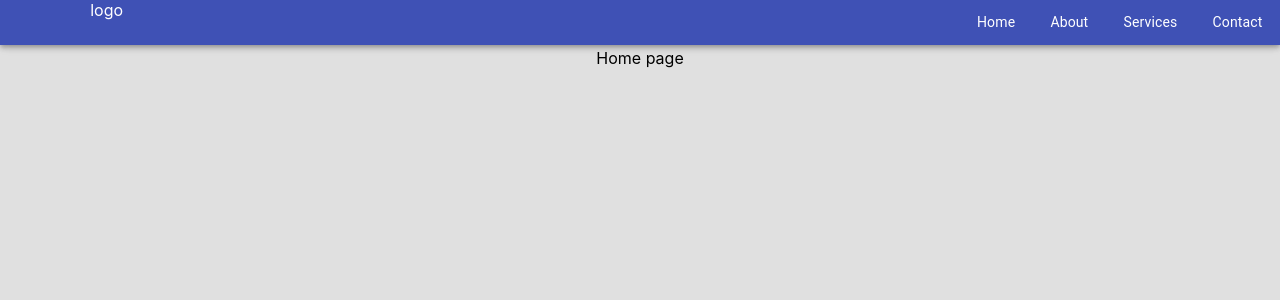
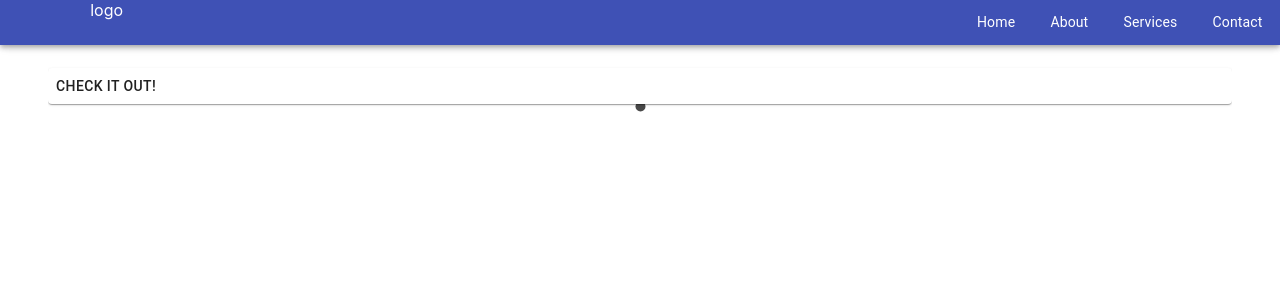
Before and after one commit to ramprasad777/sss, a React (Create React App) app: page / in a window 1280 px wide. Shown: the top 300 px of the page. Built offline with nearby package versions, Linux system fonts and the light colour scheme.

Commit message:
dev-01|carousel banner added

```diff
--- a/package.json
+++ b/package.json
@@ -4,11 +4,13 @@
   "private": true,
   "dependencies": {
     "@material-ui/core": "^4.11.3",
+    "@material-ui/icons": "^4.11.2",
     "@testing-library/jest-dom": "^5.11.9",
     "@testing-library/react": "^11.2.5",
     "@testing-library/user-event": "^12.7.3",
     "react": "^17.0.1",
     "react-dom": "^17.0.1",
+    "react-material-ui-carousel": "^2.2.1",
     "react-router-dom": "^5.2.0",
     "react-scripts": "4.0.3",
     "sass": "^1.32.8",
--- a/src/App.js
+++ b/src/App.js
@@ -11,7 +11,7 @@ const useStyles = makeStyles((theme)=>({
   root:{
       width: "100vw",
       height: "100vh",
-      backgroundColor: theme.palette.grey[300],
+      // backgroundColor: theme.palette.grey[300],
       padding: theme.spacing(6)
   }
 }))
--- a/src/components/Body/Body.js
+++ b/src/components/Body/Body.js
@@ -1,14 +1,21 @@
 import React from 'react';
 import {Route} from 'react-router-dom';
+import {makeStyles} from '@material-ui/core';
 import Home from '../Pages/Home/Home';
 import Services from '../Pages/Services/Services';
 import About from '../Pages/About/About';
 import Contact from '../Pages/Contact/Contact';
 
+const useStyles = makeStyles((theme)=>({
+    bodyPanel:{
+        textAlign:"left"
+    }
+}))
 export default function Body(){
+    const classes = useStyles();
     return(
         <>
-            <div className="bodyPanel">
+            <div className={classes.bodyPanel}>
                 <Route exact path="/" component={Home} />
                 <Route exact path="/home" component={Home} />
                 <Route exact path="/about" component={About} />
--- a/src/components/Pages/Home/Home.js
+++ b/src/components/Pages/Home/Home.js
@@ -1,9 +1,10 @@
 import React from 'react';
+import MainBanner from './MainBanner';
 
 export default function Home(){
     return(
         <div>
-            Home page
+            <MainBanner />
         </div>
     )
 }
--- /dev/null
+++ b/src/components/Pages/Home/MainBanner.js
@@ -0,0 +1,30 @@
+import React from 'react';
+import Carousel from 'react-material-ui-carousel'
+import {Paper, Button} from '@material-ui/core'
+
+import data from '../../../data/Content.json';
+
+const content = data.sssContent;
+
+export default function MainBanner(props){
+    return(
+        <Carousel next={ (next, active) => console.log(`we left ${active}, and are now at ${next}`) } prev={ (prev, active) => console.log(`we left ${active}, and are now at ${prev}`) }>
+            {
+                content.homePageContent.map((item, i)=>
+                    <Item key={i} item={item} />
+                )
+            }
+        </Carousel>
+    )
+}
+function Item(props){
+    return(
+        <Paper>
+            <h2>{props.item.name}</h2>
+            <p>{props.item.description}</p>
+            <Button className="CheckButton">
+                Check it out!
+            </Button>
+        </Paper>
+    )
+}
--- a/src/data/Content.json
+++ b/src/data/Content.json
@@ -44,6 +44,22 @@
                 "icon": "",
                 "text": "Contact"
             }
+        ],
+        "homePageContent":[
+            {
+                "bannerItem" :[
+                    {
+                        "id": "1",
+                        "name": "Banner1",
+                        "description": "some lorem ipsum data"
+                    },
+                    {
+                        "id": "2",
+                        "name": "Banner2",
+                        "description": "lorem ipsum dummy data"
+                    }
+                ]
+            }
         ]
     }
 }
```
Also changed, not shown: 1 other file (tests, documents, lock files or other folders).
